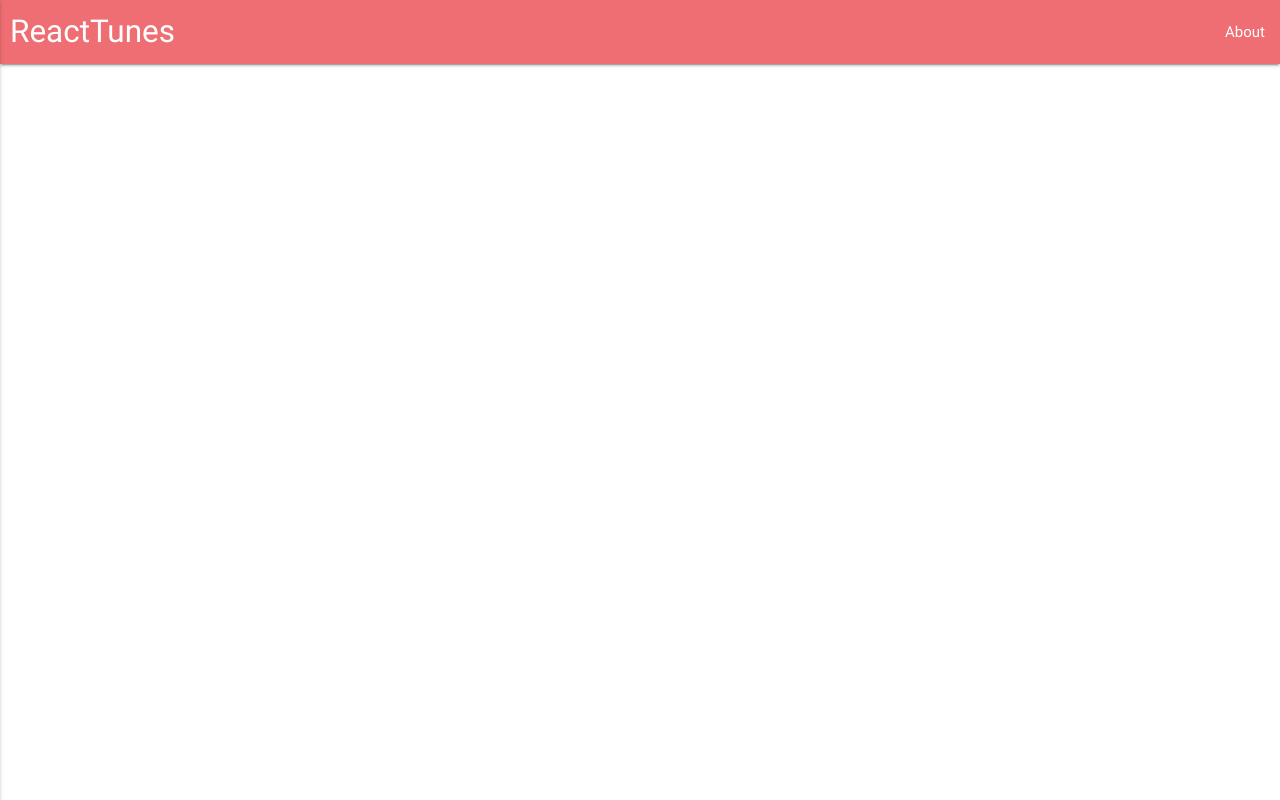
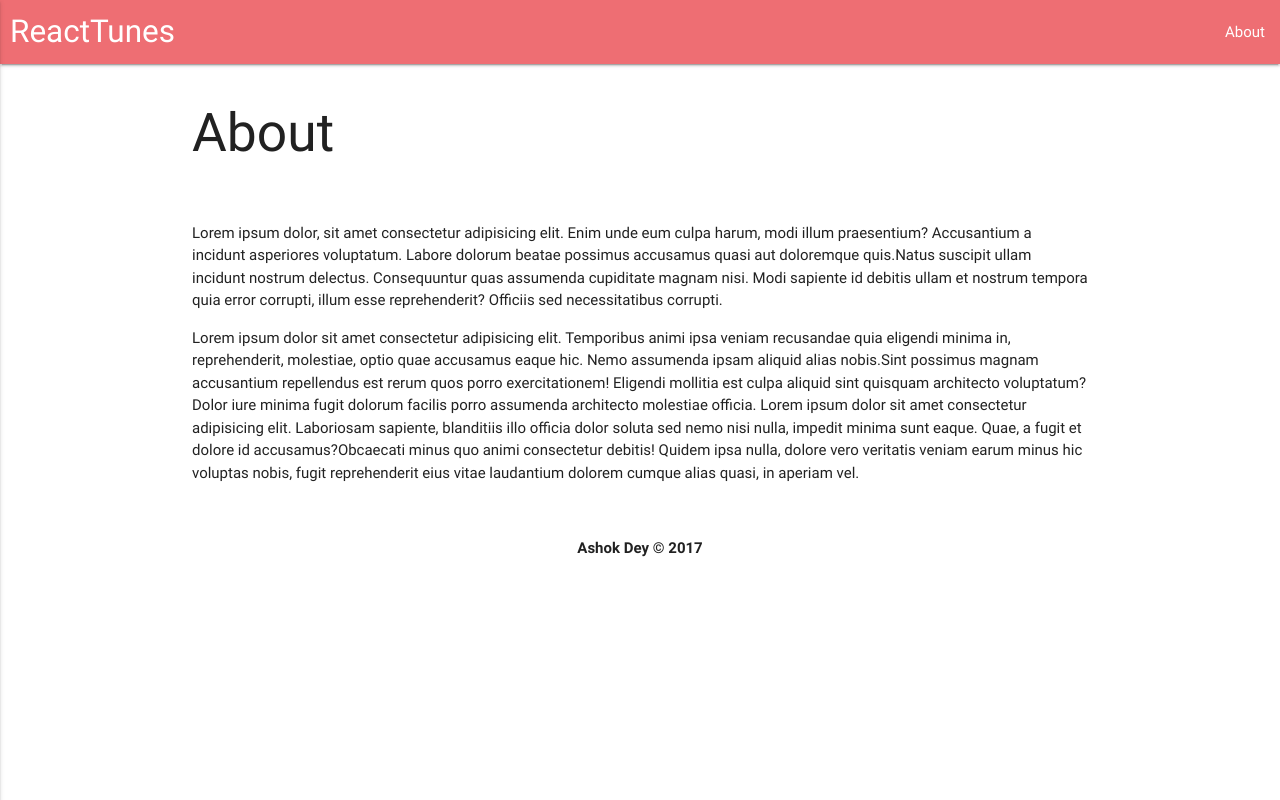
Before and after one commit to ashokdey/social-login, a React (Create React App) app in the folder client/: page /about in a window 1280 px wide. Built offline with nearby package versions, Linux system fonts and the light colour scheme; no server answers.

Commit message:
new Components and fixes,  used Link for logo

```diff
--- /dev/null
+++ b/client/src/components/About.jsx
@@ -0,0 +1,23 @@
+import React from 'react';
+
+const About = () => {
+  return(
+    <div className="container" style={{marginTop: '5vh'}}>
+      <h2>About</h2>
+      <br/>
+      <p>
+        Lorem ipsum dolor, sit amet consectetur adipisicing elit. Enim unde eum culpa harum, modi illum praesentium? Accusantium a incidunt asperiores voluptatum. Labore dolorum beatae possimus accusamus quasi aut doloremque quis.Natus suscipit ullam incidunt nostrum delectus. Consequuntur quas assumenda cupiditate magnam nisi. Modi sapiente id debitis ullam et nostrum tempora quia error corrupti, illum esse reprehenderit? Officiis sed necessitatibus corrupti.
+      </p>
+      <p>
+        Lorem ipsum dolor sit amet consectetur adipisicing elit. Temporibus animi ipsa veniam recusandae quia eligendi minima in, reprehenderit, molestiae, optio quae accusamus eaque hic. Nemo assumenda ipsam aliquid alias nobis.Sint possimus magnam accusantium repellendus est rerum quos porro exercitationem! Eligendi mollitia est culpa aliquid sint quisquam architecto voluptatum? Dolor iure minima fugit dolorum facilis porro assumenda architecto molestiae officia.
+        Lorem ipsum dolor sit amet consectetur adipisicing elit. Laboriosam sapiente, blanditiis illo officia dolor soluta sed nemo nisi nulla, impedit minima sunt eaque. Quae, a fugit et dolore id accusamus?Obcaecati minus quo animi consectetur debitis! Quidem ipsa nulla, dolore vero veritatis veniam earum minus hic voluptas nobis, fugit reprehenderit eius vitae laudantium dolorem cumque alias quasi, in aperiam vel.
+      </p>
+      <br/>
+      <p className="center" style={{fontWeight: 900}}>
+        Ashok Dey &copy; {new Date().getFullYear()}
+      </p>
+    </div>
+  );
+}
+
+export default About;
--- a/client/src/components/App.jsx
+++ b/client/src/components/App.jsx
@@ -4,9 +4,10 @@ import {BrowserRouter as Router, Route} from 'react-router-dom';
 
 import Header from './Header.jsx';
 import Landing from './Landing.jsx';
+import Dashboard from './Dashboard.jsx';
+import About from './About.jsx';
+
 import * as actions from '../actions';
-
-const Dashboard = () => <h1> Dashboard </h1>;
 
 class App extends React.Component{
   componentDidMount(){
@@ -20,6 +21,7 @@ class App extends React.Component{
           <div>
             <Header/>
             <Route exact path="/" component={Landing}/>
+            <Route exact path="/about" component={About}/>
             <Route exact path="/app/dashboard" component={Dashboard} />
           </div>
         </Router>
--- /dev/null
+++ b/client/src/components/Dashboard.jsx
@@ -0,0 +1,31 @@
+import React, {Component} from 'react';
+import {connect} from 'react-redux';
+
+class Dashboard extends Component{
+  _renderContent(){
+    switch(this.props.auth){
+      case null:
+        return;
+      case false:
+        return '';
+      default:
+        return this.props.auth.name;
+    }
+  }
+  render(){
+    console.log(this.props);
+
+    return(
+      <div className="container">
+        <h2>Dashboard</h2>
+        <p>Welcome {this._renderContent()} !</p>
+      </div>
+    );
+  }
+}
+
+function mapStateToProps({auth}){
+  return {auth};
+}
+
+export default connect(mapStateToProps)(Dashboard);
--- a/client/src/components/Header.jsx
+++ b/client/src/components/Header.jsx
@@ -1,9 +1,10 @@
 import React, {Component} from 'react';
 import {connect} from 'react-redux';
+import {Link} from 'react-router-dom';
 
 class Header extends Component{
 
-  renderContent(){
+  _renderContent(){
     switch(this.props.auth){
       case null:
         return
@@ -20,14 +21,20 @@ class Header extends Component{
     return(
       <nav>
         <div className="nav-wrapper">
-          <a href="#!" className="brand-logo" style={{marginLeft: '10px'}}>ReactTunes</a>
+          <Link
+            to={(this.props.auth) ? '/app/dashboard': '/'}
+            className="brand-logo"
+            style={{marginLeft: '10px'}}>
+              ReactTunes
+          </Link>
           <a href="#" data-activates="mobile-demo" className="button-collapse"><i className="material-icons">menu</i></a>
           <ul className="right hide-on-med-and-down">
-            {this.renderContent()}
-            <li><a href="collapsible.html">About</a></li>
+            <li><Link to="/about">About</Link></li>
+            <li>{this._renderContent()}</li>
           </ul>
           <ul className="side-nav" id="mobile-demo">
-            <li><a href="collapsible.html">About</a></li>
+            <li><Link to="/about">About</Link></li>
+            <li>{this._renderContent()}</li>
           </ul>
         </div>
       </nav>
--- a/client/src/components/Landing.jsx
+++ b/client/src/components/Landing.jsx
@@ -64,7 +64,7 @@ const LoginTab = () => {
             <div id="google">
               <div className="row">
                 <div className="col s12 m6 l6 offset-m3 offset-l3">
-                    <a href="auth/google" style={{background: '#dd4b39', color:'#fff', borderRadius: '5%', padding: '5%'}}>
+                    <a href="auth/google" style={{background: '#dd4b39', color:'#fff', borderRadius: '2%', padding: '5%', minHeight: '45px', minWidth: '130px', display:'block'}}>
                         Login with Google
                     </a>
                 </div>
@@ -74,7 +74,7 @@ const LoginTab = () => {
             <div id="facebook">
               <div className="row">
                   <div className="col s12 m6 l6 offset-m3 offset-l3">
-                      <a href="auth/facebook" style={{background: '#3b5998', color:'#fff', borderRadius: '5%', padding: '5%'}}>
+                      <a href="auth/facebook" style={{background: '#3b5998', color:'#fff', borderRadius: '2%', padding: '5%', minHeight: '45px', minWidth: '130px', display:'block'}}>
                           Login with Facebook
                       </a>
                   </div>
@@ -103,7 +103,13 @@ class Landing extends Component{
 
   render(){
     return(
-      <div className="container" style={{marginTop:'20vh'}}>
+      <div className="container" style={{marginTop:'15vh'}}>
+        <div className="row center">
+          <div className="col s6 offset-s3">
+            <h2>React Tunes</h2>
+            <p>Listen to your iTunes music</p>
+          </div>
+        </div>
         {this._renderContent()}
       </div>
     );
```
